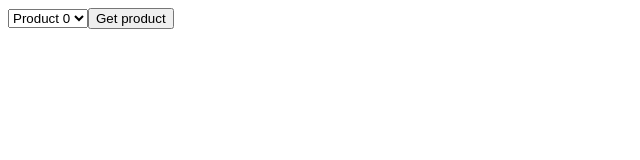
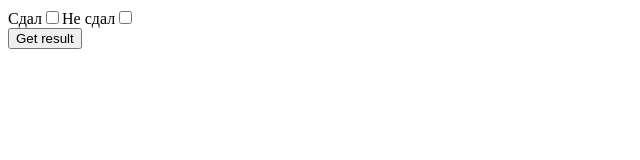
Before and after one commit to mak4alex/saipis-exam, a plain HTML site: page index.html in a window 1280 px wide. Shown: the whole page, without its empty margins (0-640 px from the left). Drawn offline with Linux system fonts and the light colour scheme.

Commit message:
Complite task 14

```diff
--- a/index.html
+++ b/index.html
@@ -382,7 +382,7 @@
                 };
 
             }
-            number13();
+            //number13();
 
 
             /*
@@ -390,6 +390,56 @@
                  При выборе чекбокса и нажатии на кнопку,
                  вывести выбранное значение в модальном окне
              */
+
+            function number14() {
+                var textOne = document.createElement('span');
+                textOne.innerHTML = 'Сдал';
+                var textFieldOne = document.createElement('input');
+                textFieldOne.type = 'checkbox';
+                textFieldOne.name = 'exam';
+                textFieldOne.value = 'Сдал';
+
+                var textTwo = document.createElement('span');
+                textTwo.innerHTML = 'Не сдал';
+                var textFieldTwo = document.createElement('input');
+                textFieldTwo.type = 'checkbox';
+                textFieldTwo.name = 'exam';
+                textFieldTwo.value = 'Не сдал';
+
+
+                var br = document.createElement('br');
+
+                var button = document.createElement('button');
+                button.innerHTML = 'Get result';
+                button.id = 'btn';
+
+
+                document.body.appendChild(textOne);
+                document.body.appendChild(textFieldOne);
+                document.body.appendChild(textTwo);
+                document.body.appendChild(textFieldTwo);
+                document.body.appendChild(br);
+                document.body.appendChild(button);
+
+
+                document.getElementById('btn').onclick = function () {
+                    var checkBoxes = document.getElementsByName('exam');
+
+
+                    var data = '';
+                    for (var i = 0; i < checkBoxes.length; ++i) {
+                        if (checkBoxes[i].checked) {
+                            data += checkBoxes[i].value + ' ';
+                        }
+                    }
+                    data = data || 'No one checkbox were checked.';
+
+                    var win = window.open();
+
+                    win.document.write(data);
+                };
+            }
+            number14();
 
             /*
                  Создать массив из 100 элементов, заполнить его
```
